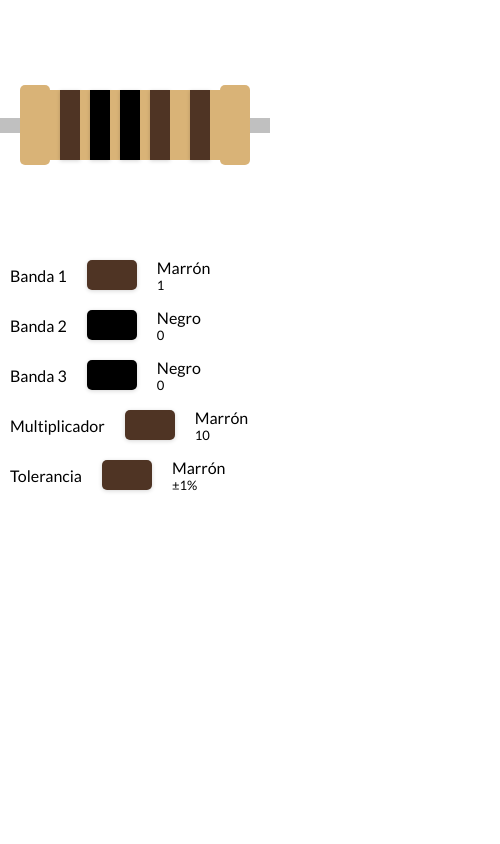
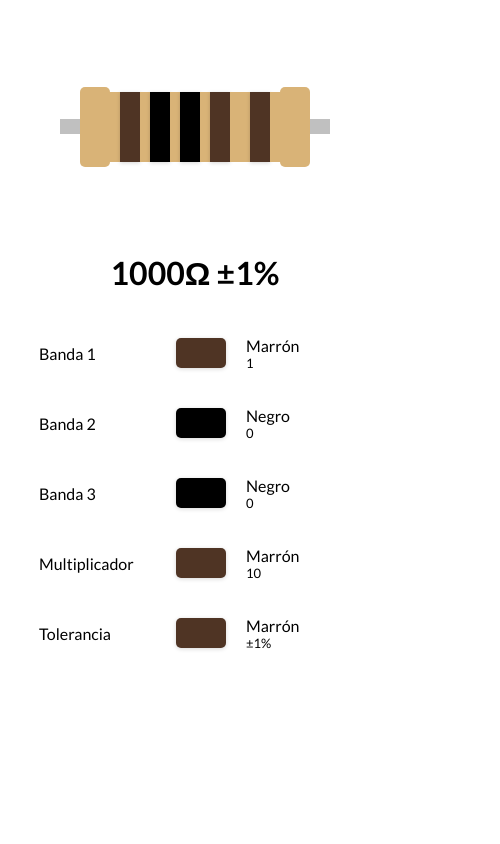
Before and after one commit to abiudsal/calculadoraCCR, a plain HTML site: page index.html in a window 390 px wide. Shown: the whole page, 500 px wide, since content can reach past the window. Drawn offline with Linux system fonts and the light colour scheme.

Commit message:
se muestra los valores en pantalla, trabajando aún en el modo responsive

```diff
--- a/css/styles.css
+++ b/css/styles.css
@@ -13,19 +13,36 @@ body{
 .select-container{
     display: flex;
     align-items: center;
+    justify-content: center;
+
+    margin: 10px;
+
     z-index: 1;
+    width: 100%;
 }
 
 .select-label{
     margin: 10px;
+    width: 30%;
+    max-width: 200px;
+
+}
+
+.selects{
+    display: flex;
+    flex-direction: column;
+    align-items: center;
 }
 
 .select{
-    width: 250px;
+    width: 50%;
+    max-width: 300px;
     height: 50px;
 }
 
 .options{
+    width: 100%;
+    max-width: 300px;
     display: flex;
     height: 0;
     overflow: hidden;
@@ -42,11 +59,20 @@ body{
     z-index: 999;
 }
 
+#resistencia-value{
+    font-size: 32px;
+    font-weight: 700;
+    text-align: center;
+    margin-bottom: 25px;
+}
+
 .option{
+
     position: relative;
     z-index: 1;
     height: 50px;
-    width: 250px;
+
+
     display: flex;
     flex-direction: row;
     align-items: center;
@@ -129,8 +155,16 @@ body{
 .resistencia{
     display: flex;
     align-items: center;
-    width: 500px;
-    height: 250px;
+    justify-content: center;
+    height: 30%;
+    width: 100%;
+}
+
+.resistencia-dibujo{
+    display: flex;
+    align-items: center;
+    justify-content: center;
+    width: 90%;
 }
 
 .resistencia-elemento{
--- a/index.html
+++ b/index.html
@@ -15,6 +15,7 @@
 <body>
 
     <div class="resistencia">
+        <div class="resistencia-dibujo">
             <div class="cable"></div>
             <div class="orilla"></div>
             <div class="separador"></div>
@@ -32,7 +33,11 @@
             <div class="orilla"></div>
             <div class="cable"></div>
         </div>
+    </div>
 
+    <div id="resistencia-value"></div>
+
+    <div class="selects">
         <!--Banda 1-->
         <div class="select-container">
             <div class="select-label">Banda 1</div>
@@ -481,6 +486,7 @@
                 </div>
             </div>
         </div>
+    </div>
 
     <script src="./js/main.js"></script>
 
--- a/js/main.js
+++ b/js/main.js
@@ -1,3 +1,5 @@
+const resistenciaValue = document.querySelector('#resistencia-value');
+
 const optionSelectedBanda1 = document.querySelector('#optionSelected1');
 const optionSelectedBanda2 = document.querySelector('#optionSelected2');
 const optionSelectedBanda3 = document.querySelector('#optionSelected3');
@@ -68,6 +70,7 @@ const calcularResistencia = () => {
     numericValue*=values[bandasValues[3]].multiValue;
     const tolerancia = values[bandasValues[4]].tol;
 
+    resistenciaValue.innerHTML = `${numericValue}Ω ${tolerancia}`
     console.log(numericValue, 'Ω', tolerancia)
 }
 
```
Lines whose indentation alone changed are shown as unchanged.
